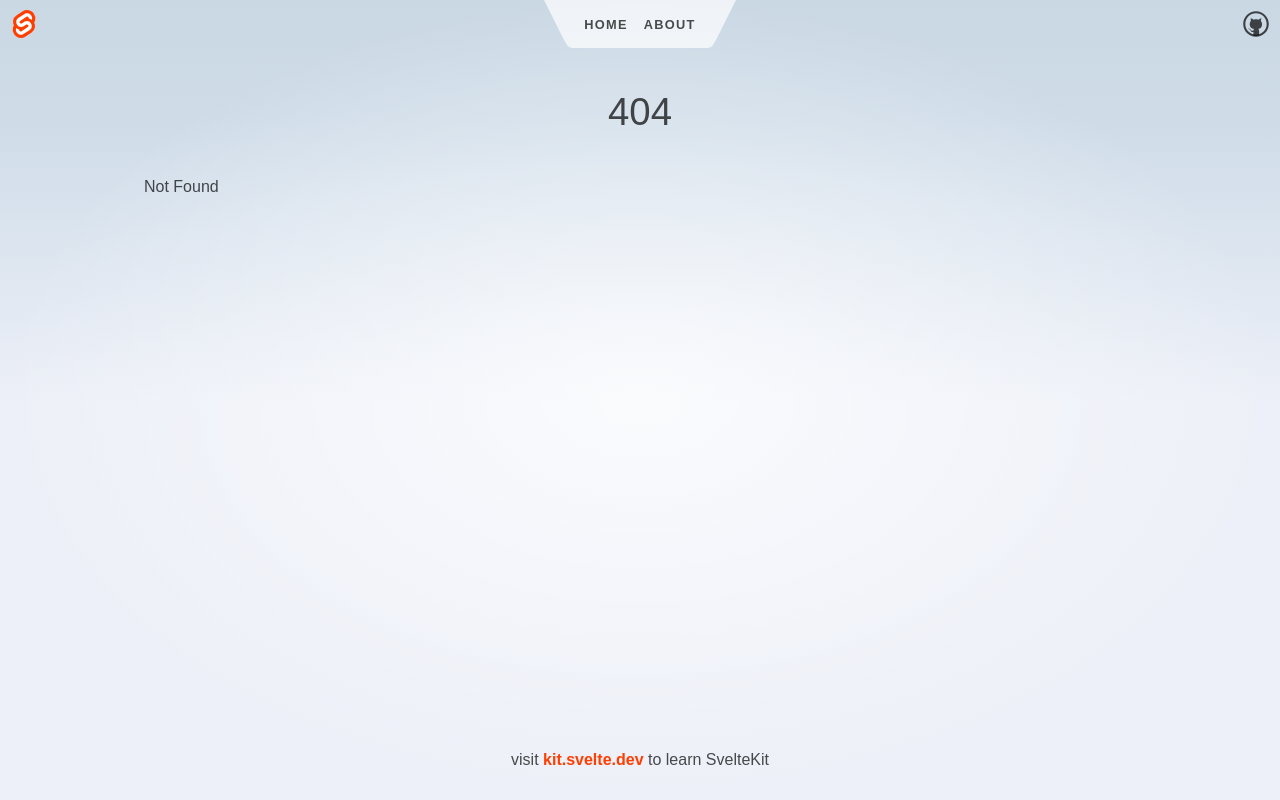
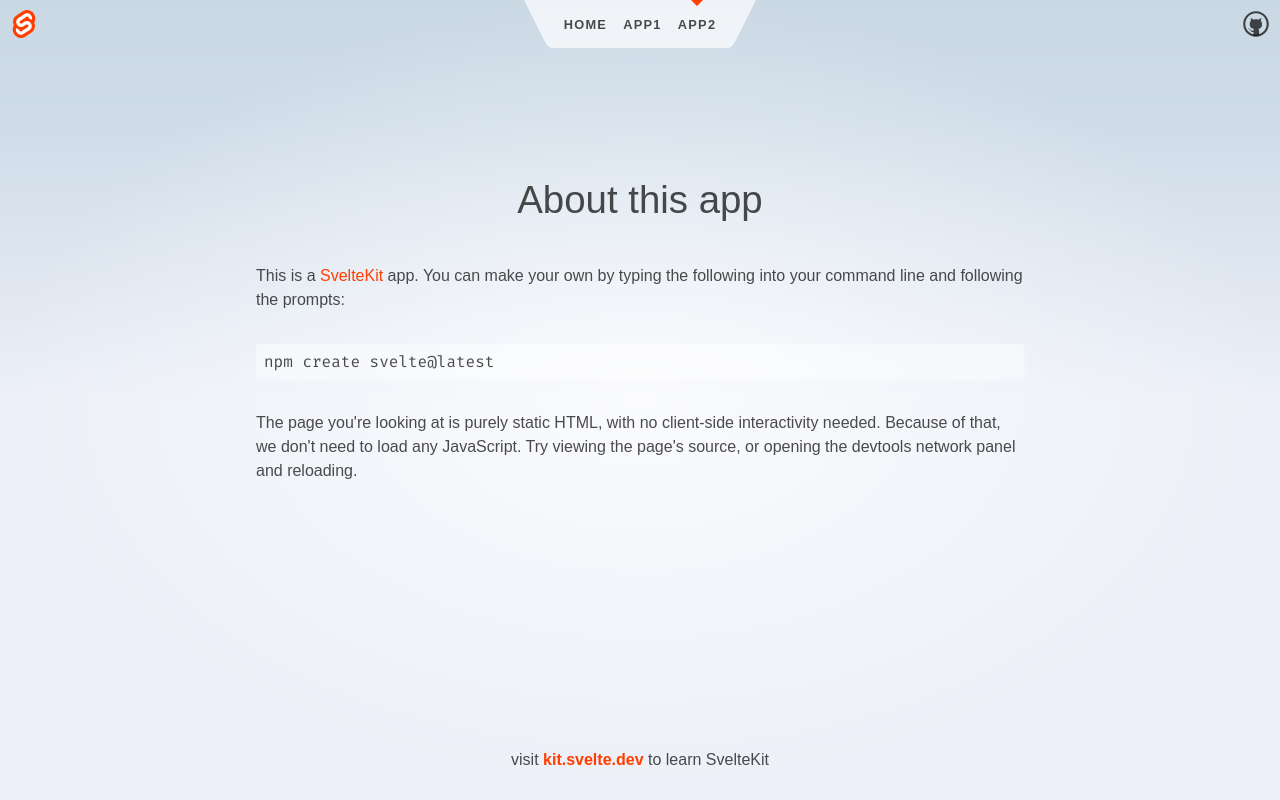
Before and after one commit to raiisac/data_visualisation, a SvelteKit app in the folder sveltekit-app/: page /app2 in a window 1280 px wide. Before the commit this address had no page. Built offline with nearby package versions, Linux system fonts and the light colour scheme.

Commit message:
make header with link to two apps (visualizations in sveltekit app

```diff
--- a/sveltekit-app/src/routes/Header.svelte
+++ b/sveltekit-app/src/routes/Header.svelte
@@ -19,8 +19,11 @@
 			<li aria-current={$page.url.pathname === '/' ? 'page' : undefined}>
 				<a href="/">Home</a>
 			</li>
-			<li aria-current={$page.url.pathname === '/about' ? 'page' : undefined}>
-				<a href="/about">About</a>
+			<li aria-current={$page.url.pathname === '/app1' ? 'page' : undefined}>
+				<a href="/app1">App1</a>
+			</li>
+			<li aria-current={$page.url.pathname === '/app2' ? 'page' : undefined}>
+				<a href="/app2">App2</a>
 			</li>
 		</ul>
 		<svg viewBox="0 0 2 3" aria-hidden="true">
@@ -29,7 +32,7 @@
 	</nav>
 
 	<div class="corner">
-		<a href="https://github.com/sveltejs/kit">
+		<a href="https://github.com/raiisac/data_visualisation">
 			<img src={github} alt="GitHub" />
 		</a>
 	</div>
--- /dev/null
+++ b/sveltekit-app/src/routes/app2/+page.js
@@ -0,0 +1,9 @@
+import { dev } from '$app/environment';
+
+// we don't need any JS on this page, though we'll load
+// it in dev so that we get hot module replacement
+export const csr = dev;
+
+// since there's no dynamic data here, we can prerender
+// it so that it gets served as a static asset in production
+export const prerender = true;
--- /dev/null
+++ b/sveltekit-app/src/routes/app2/+page.svelte
@@ -0,0 +1,21 @@
+<svelte:head>
+	<title>About</title>
+	<meta name="description" content="About this app" />
+</svelte:head>
+
+<div class="text-column">
+	<h1>About this app</h1>
+
+	<p>
+		This is a <a href="https://kit.svelte.dev">SvelteKit</a> app. You can make your own by typing the
+		following into your command line and following the prompts:
+	</p>
+
+	<pre>npm create svelte@latest</pre>
+
+	<p>
+		The page you're looking at is purely static HTML, with no client-side interactivity needed.
+		Because of that, we don't need to load any JavaScript. Try viewing the page's source, or opening
+		the devtools network panel and reloading.
+	</p>
+</div>
```
Also changed, not shown: sveltekit-app/src/routes/app1/+page.js (renamed from sveltekit-app/src/routes/about/+page.js), sveltekit-app/src/routes/app1/+page.svelte (renamed from sveltekit-app/src/routes/about/+page.svelte).
